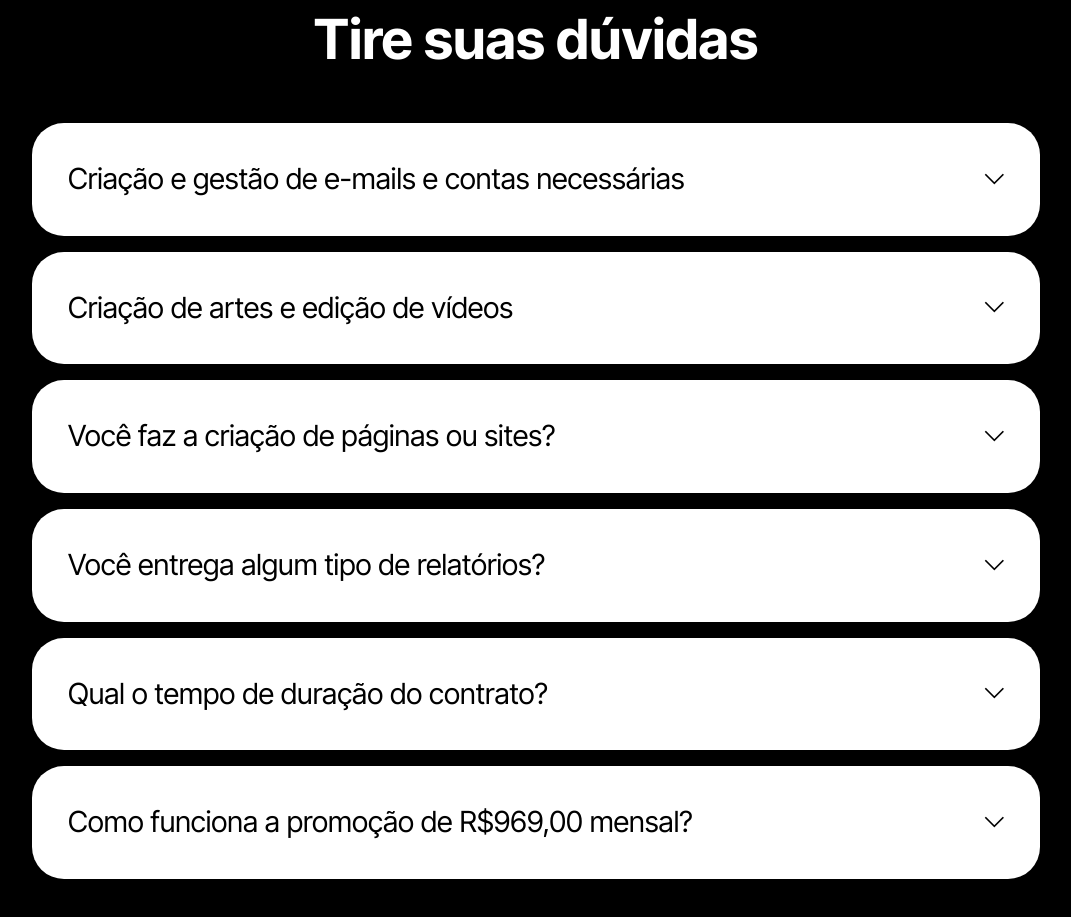
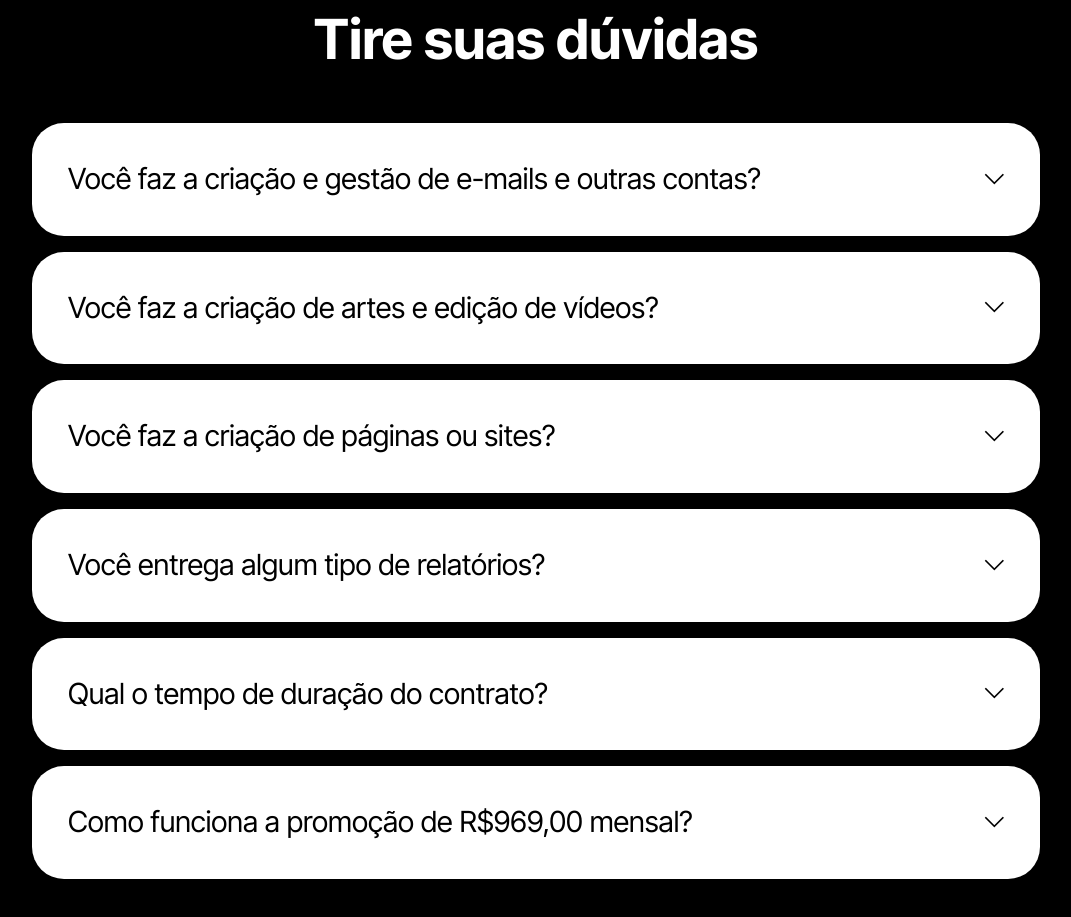
Before and after one commit to ticoesteves/tiagoestevesads, a plain HTML site: page planos.html in a window 1280 px wide. Shown: the part 1273-2190 px from the top of the page, without its empty margins (104-1175 px from the left). Drawn offline with Linux system fonts and the light colour scheme; a script that the page names is missing; files whose address does not match are found by name.

Commit message:
Update planos.html

```diff
--- a/planos.html
+++ b/planos.html
@@ -228,7 +228,7 @@
 						<div class="card">
 							<div class="card-header" role="tab" id="headingOne">
 								<a role="button" class="panel-title collapsed" data-toggle="collapse" data-bs-toggle="collapse" data-core="" href="#collapse1_23" aria-expanded="false" aria-controls="collapse1">
-									<h6 class="panel-title-edit mbr-semibold mbr-fonts-style mb-0 display-5">Criação e gestão de e-mails e contas necessárias</h6>
+									<h6 class="panel-title-edit mbr-semibold mbr-fonts-style mb-0 display-5">Você faz a criação e gestão de e-mails e outras contas?</h6>
 									<span class="sign mbr-iconfont mobi-mbri-arrow-down"></span>
 								</a>
 							</div>
@@ -241,7 +241,7 @@
 						<div class="card">
 							<div class="card-header" role="tab" id="headingOne">
 								<a role="button" class="panel-title collapsed" data-toggle="collapse" data-bs-toggle="collapse" data-core="" href="#collapse2_23" aria-expanded="false" aria-controls="collapse2">
-									<h6 class="panel-title-edit mbr-semibold mbr-fonts-style mb-0 display-5">Criação de artes e edição de vídeos</h6>
+									<h6 class="panel-title-edit mbr-semibold mbr-fonts-style mb-0 display-5">Você faz a criação de artes e edição de vídeos?</h6>
 									<span class="sign mbr-iconfont mobi-mbri-arrow-down"></span>
 								</a>
 							</div>
```
